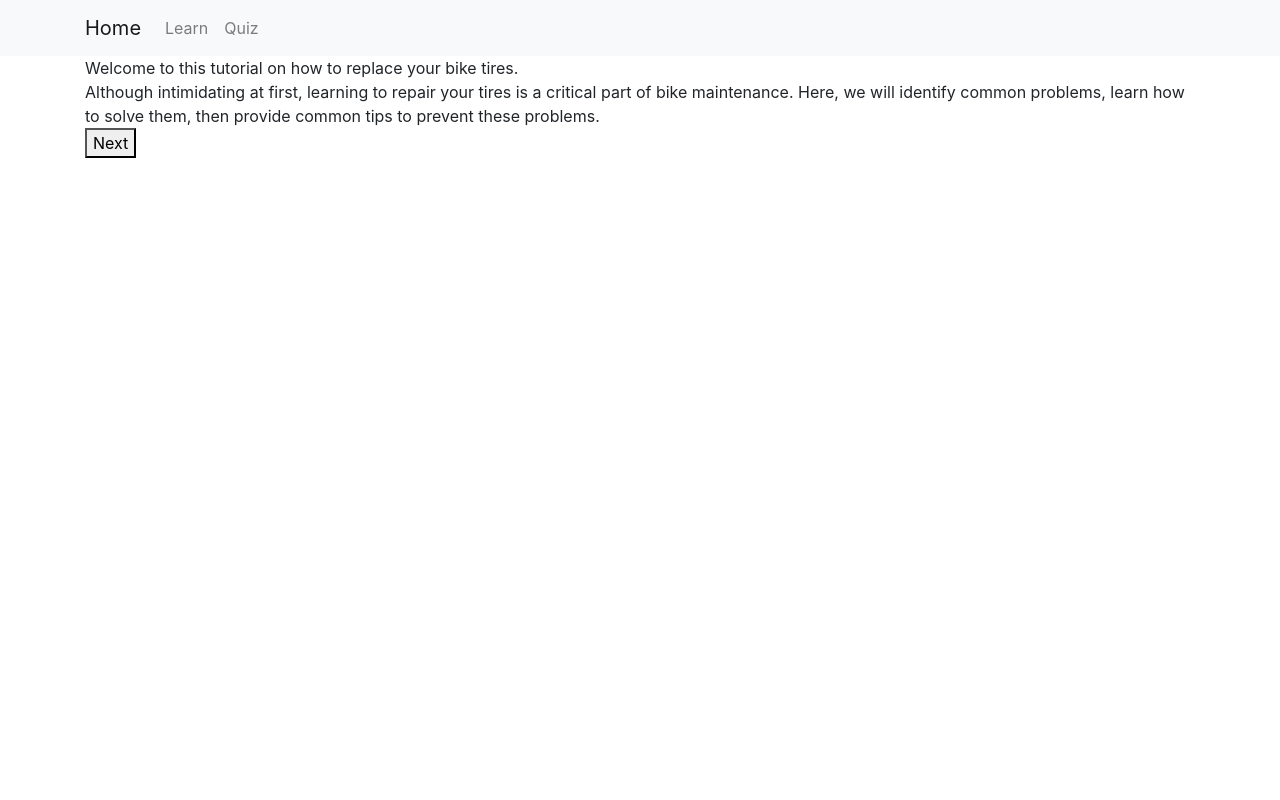
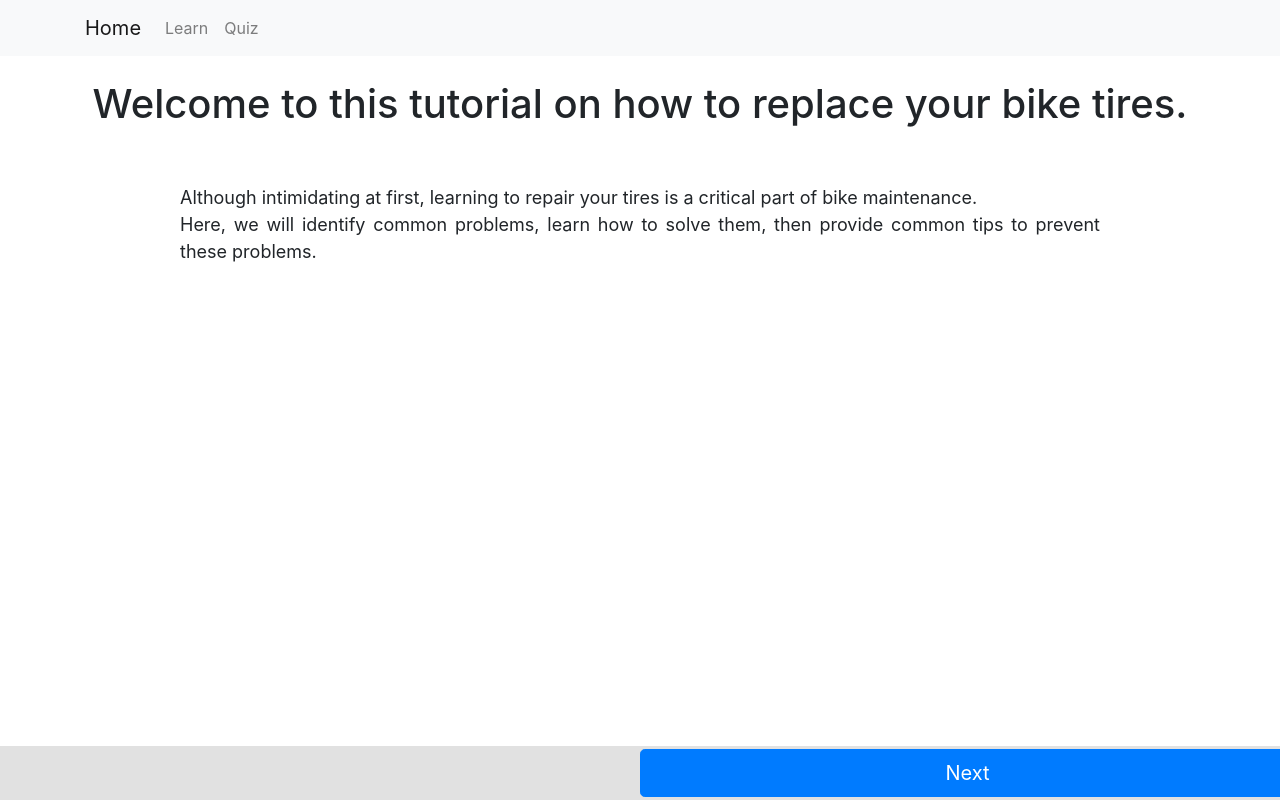
Before and after one commit to SyedMRaza786/UIFinal, a Flask app: page /learn/1 in a window 1280 px wide. Run offline with Flask 3, Linux system fonts and the light colour scheme; some libraries are stand-ins or nearby versions.

Commit message:
body&btns

```diff
--- a/lessons.json
+++ b/lessons.json
@@ -2,7 +2,7 @@
     "1":{
          "lesson_id": 1,
          "title": "Welcome to this tutorial on how to replace your bike tires.",
-         "body":"Although intimidating at first, learning to repair your tires is a critical part of bike maintenance. \nHere, we will identify common problems, learn how to solve them, then provide common tips to prevent these problems.",
+         "body":"Although intimidating at first, learning to repair your tires is a critical part of bike maintenance. \\n Here, we will identify common problems, learn how to solve them, then provide common tips to prevent these problems.",
          "prev_lesson":"0",
          "next_lesson":"2"
      },
@@ -21,8 +21,9 @@
      },
       "3":{
          "lesson_id": 3,
-         "title": "Self Check: Please check all the boxes next to the concepts you understand.",
-         "body":"-Bike Tires typically hold between 50-70 PSI.\n-Bike tires can be susceptible to ruptures based on environments.\n-Bike tires have a clear audible noise to indicate rupture or maintenance.\n-Bike tools are critical to repair bike tires",
+         "title": "Skill Check",
+         "body": "Please check all the boxes next to the concepts you understand.",
+         "self_check":"-Bike Tires typically hold between 50-70 PSI.\\n -Bike tires can be susceptible to ruptures based on environments.\\n -Bike tires have a clear audible noise to indicate rupture or maintenance.\\n -Bike tools are critical to repair bike tires",
          "prev_lesson":"2",
          "next_lesson":"4"
      },
@@ -41,16 +42,16 @@
     "5":{
         "lesson_id": 5,
         "title": "Great, you are ready to move on to listening to samples",
-        "body":"For this exercise, it is best that you are in a quiet room or able to hear the samples without interruptions.\n This is a critical portion to identify the issues of the bike tires",
+        "body":"For this exercise, it is best that you are in a quiet room or able to hear the samples without interruptions.\\n  This is a critical portion to identify the issues of the bike tires",
         "prev_lesson":"4",
         "next_lesson":"6"
     },
     "6":{
         "lesson_id": 6,
         "title": "Sound Check",
-        "body": "In order to understand if you are able to repair your bike tire, it is necessary to understand what exactly is wrong with your tire.\n  Not all tire problems are created equally",
+        "body": "In order to understand if you are able to repair your bike tire, it is necessary to understand what exactly is wrong with your tire.\\n   Not all tire problems are created equally",
         "audio_clips": [
-            {"sound_url": "/static/audio_clips/silenthiss.mp3", "text": "Near Silent Hiss\n Indication of small leak"},
+            {"sound_url": "/static/audio_clips/silenthiss.mp3", "text": "Near Silent Hiss\\n  Indication of small leak"},
             {"sound_url": "/static/audio_clips/creaking-bearing.mp3", "text": "Creaking Noise Indication of Bearing, Not a Tire Problem"},
             {"sound_url":"/static/audio_clips/pophiss.wav", "text":"Hiss Followed by Pop Indication of major rupture"}
         ],
@@ -73,7 +74,7 @@
     "8":{
         "lesson_id": 8,
         "title": "Tool Identification",
-        "body":"These are all the necessary tools for repair. Click each image to learn more",
+        "body": "These are all the necessary tools for repair. Click each image to learn more",
         "flashcards": [
             {"title": "CO2 Canister","image_url": "https://encrypted-tbn2.gstatic.com/images?q=tbn:ANd9GcThYlKnJQRYtScwGjk6zL0nscLGF-9kMEmWY-GEdYiQ3A6moUII", "text": "A C02 Canister holds air. HIGHLY PRESSURIZED"},
             {"title": "CO2 Nozzle","image_url": "https://i.ebayimg.com/thumbs/images/g/lpkAAOSwQ5VlNpxH/s-l225.jpg", "text": "C02 nozzle can be screwed on top to safely release pressure."},
@@ -86,7 +87,7 @@
     "9":{
         "lesson_id": 9,
         "title": "Combining Tools Drag and Drop",
-        "body":"Drag tools together to figure what works together to repair the tire",
+        "body": "Drag tools together to figure what works together to repair the tire",
         "tools": [
             {"image_url": "https://encrypted-tbn2.gstatic.com/images?q=tbn:ANd9GcThYlKnJQRYtScwGjk6zL0nscLGF-9kMEmWY-GEdYiQ3A6moUII", "name": "A C02 Canister"},
             {"image_url": "https://i.ebayimg.com/thumbs/images/g/lpkAAOSwQ5VlNpxH/s-l225.jpg", "name": "C02 nozzle"},
@@ -98,8 +99,9 @@
     },
     "10":{
         "lesson_id": 10,
-        "title": "Self Check: Please check all the boxes next to the concepts you understand.",
-        "body":"-Tire plugs can not be inserted on its own\n- C02 has a risk of exploding if used improperly\n-C02 is disposable\n-Bike tools are critical to repair bike tires",
+        "title": "Self Check",
+        "body":"Please check all the boxes next to the concepts you understand.",
+        "self_check":"-Tire plugs can not be inserted on its own\\n - C02 has a risk of exploding if used improperly\\n -C02 is disposable\\n -Bike tools are critical to repair bike tires",
         "prev_lesson":"9",
         "next_lesson":"11"
     },
--- a/server.py
+++ b/server.py
@@ -92,7 +92,6 @@ def learn(lesson_id):
 
     # Render the learn.html template for GET requests
     lesson = lessons[lesson_id]
-    print("lesson: ", lesson)
     return render_template('learn.html', lesson=lesson)
 
 @app.route('/quiz/<quiz_id>')
--- a/static/main.css
+++ b/static/main.css
@@ -4,14 +4,44 @@
     flex-direction: column;
     align-items: center;
     justify-items: center;
-    margin-bottom: 3rem;
-    margin-top: 3rem;
+    text-align: center;
 }
 
 .standard
 {
     width: 6rem;
 }
+
+.padded
+{
+    margin-bottom: 3rem;
+    margin-top: 3rem;
+	padding-top: 10px;
+	padding-left: 20px;
+	padding-bottom: 10px;
+}
+
+.body
+{
+    font-size: 18px;
+}
+
+.grey
+{
+    background-color: rgb(225, 225, 225);
+}
+
+.padd-vert
+{
+	padding-top: 3px;
+	padding-bottom: 3px;
+}
+
+.no-padd>*
+{
+    padding: 0 0 0 0;
+}
+
 .answer
 {
     box-sizing: border-box;
--- a/templates/layout.html
+++ b/templates/layout.html
@@ -40,6 +40,8 @@
       </div>
     </nav>
 
+    <br>
+
     <div class="container">
         {% block content %}
         {% endblock %}
--- a/templates/learn.html
+++ b/templates/learn.html
@@ -1,22 +1,27 @@
 {% extends "layout.html" %}
 
 {% block content %}
+<script>
+    var lesson = {{ lesson | tojson | safe}};
+</script>
 
-<script type="text/javascript" src="{{ url_for('static', filename = 'project.js') }}"></script>
+<script type="text/javascript" src="{{ url_for('static', filename = 'learn.js') }}"></script>
 
 <!-- basic page info. -->
-{{lesson.title}}<br>
+<div class="row">
+    <div class = "col-12">
+        <h1 id = "lesson_title" class="center"></h1>
+    </div>
+</div>
 
-{%if "Self Check" in lesson.title %}
-{% include "checkbox.html" %}
-{%else%}
-{{lesson.body}}<br>
-{%endif%}
+<br>
+<br>
 
-
-{% if lesson.image %}
-<img src="{{ lesson.image }}" alt="main image">
-{%endif%}
+<div class="row">
+    <div class = "offset-md-1 col-10">
+        <p id = "lesson_body" class = "body text-justify"></p>
+    </div>
+</div>
 
 {% if lesson.flashcards %}
 <div id = "card_block">
@@ -29,6 +34,17 @@
 </div>
 {%endif%}
 
+
+<!-- {%if "Self Check" in lesson.title %}
+{% include "checkbox.html" %}
+{%else%}
+{{lesson.body}}<br>
+{%endif%} -->
+
+
+{% if lesson.image %}
+<img src="{{ lesson.image }}" alt="main image">
+{%endif%}
 
 <!-- Loop through audio clips -->
 {% for audio_clip in lesson.audio_clips %}
@@ -58,14 +74,23 @@
 
 
 <!-- previous and next buttons -->
-{% if lesson.prev_lesson | int != 0 %}
-    <a href="/learn/{{lesson.prev_lesson}}"><button>Prev</button></a>
-{%endif%}
+<div class = "fixed-bottom grey padd-vert">
+    <div class = "row justify-content-between no-padd">
+        <div class = "col">
+            {% if lesson.prev_lesson | int != 0 %}
+            <a class="btn btn-secondary btn-lg btn-block" href="/learn/{{lesson.prev_lesson}}" role="button" id = "btn-prev">Prev</a>
+            {%endif%}
+        </div>
 
-{% if lesson.next_lesson == "end" %}
-    <a href="/quiz/1"><button>Next</button></a>
-{% else %}
-    <a href="/learn/{{lesson.next_lesson}}"><button>Next</button></a>
-{%endif%}
+        <div class = "col">
+            {% if lesson.next_lesson == "end" %}
+                <a class="btn btn-primary btn-lg btn-block" href="/quiz/1" role="button" id = "btn-next-is-quiz">Next</a>
+            {% else %}
+                <a class="btn btn-primary btn-lg btn-block" href="/learn/{{lesson.next_lesson}}" role="button"id = "btn-next">Next</a>
+            {%endif%}
+        </div>
+    </div>
+</div>
+
 
 {% endblock %}
--- a/templates/quiz.html
+++ b/templates/quiz.html
@@ -1,7 +1,7 @@
 {% extends "layout.html" %}
 
 {% block content %}
-<script src="{{url_for('static', filename='project.js')}}"></script>
+<script src="{{url_for('static', filename='quiz.js')}}"></script>
 
 
 <div class="center">
--- a/templates/quiz_results.html
+++ b/templates/quiz_results.html
@@ -3,7 +3,7 @@
 {% block content %}
 
 
-<div class="center">
+<div class="center padded">
     <h2>Quiz Results</h2>
     <h2>
         Score: {{score}}/6
```
Also changed, not shown: static/learn.js (+29 -43 lines).
